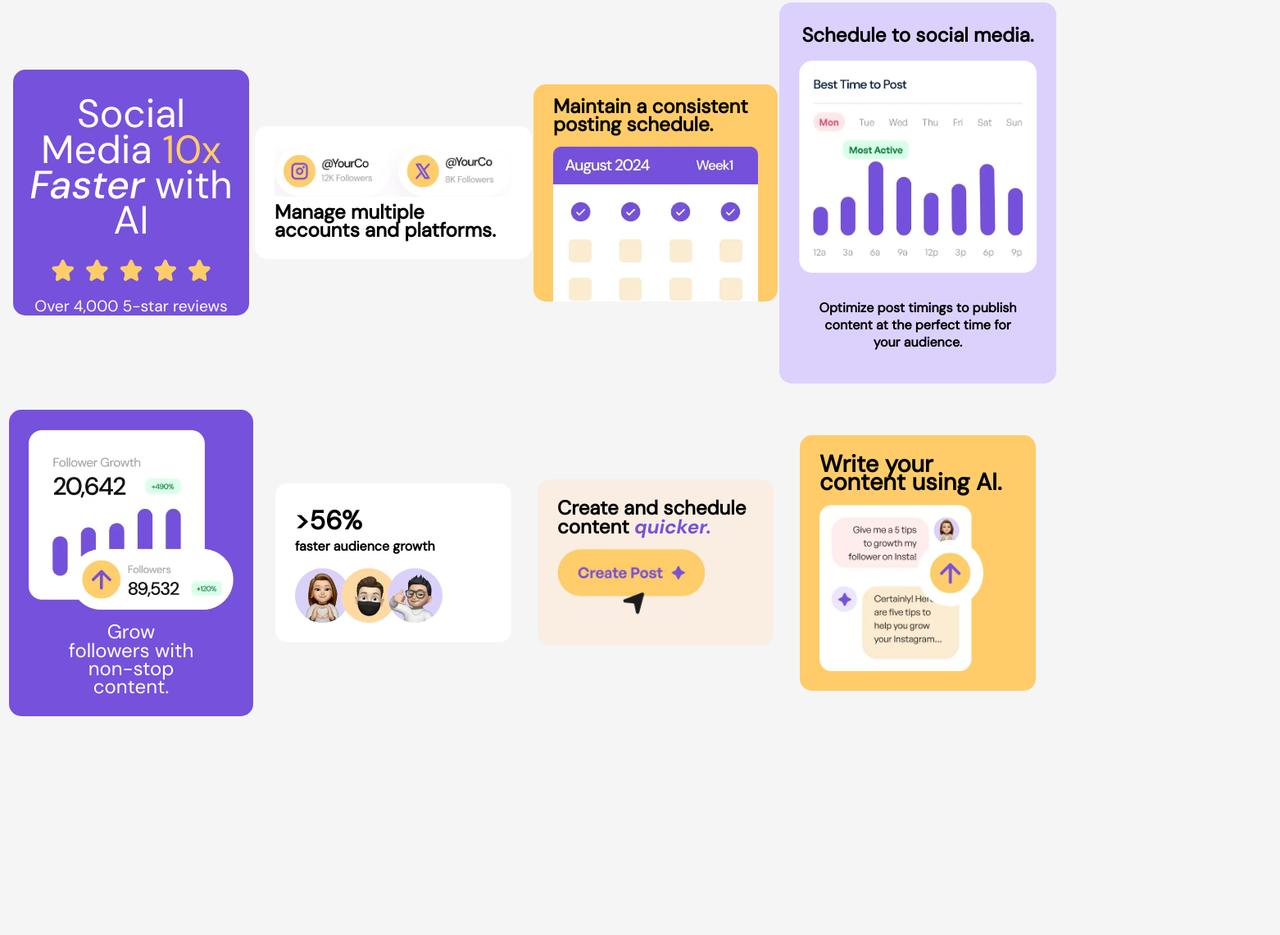
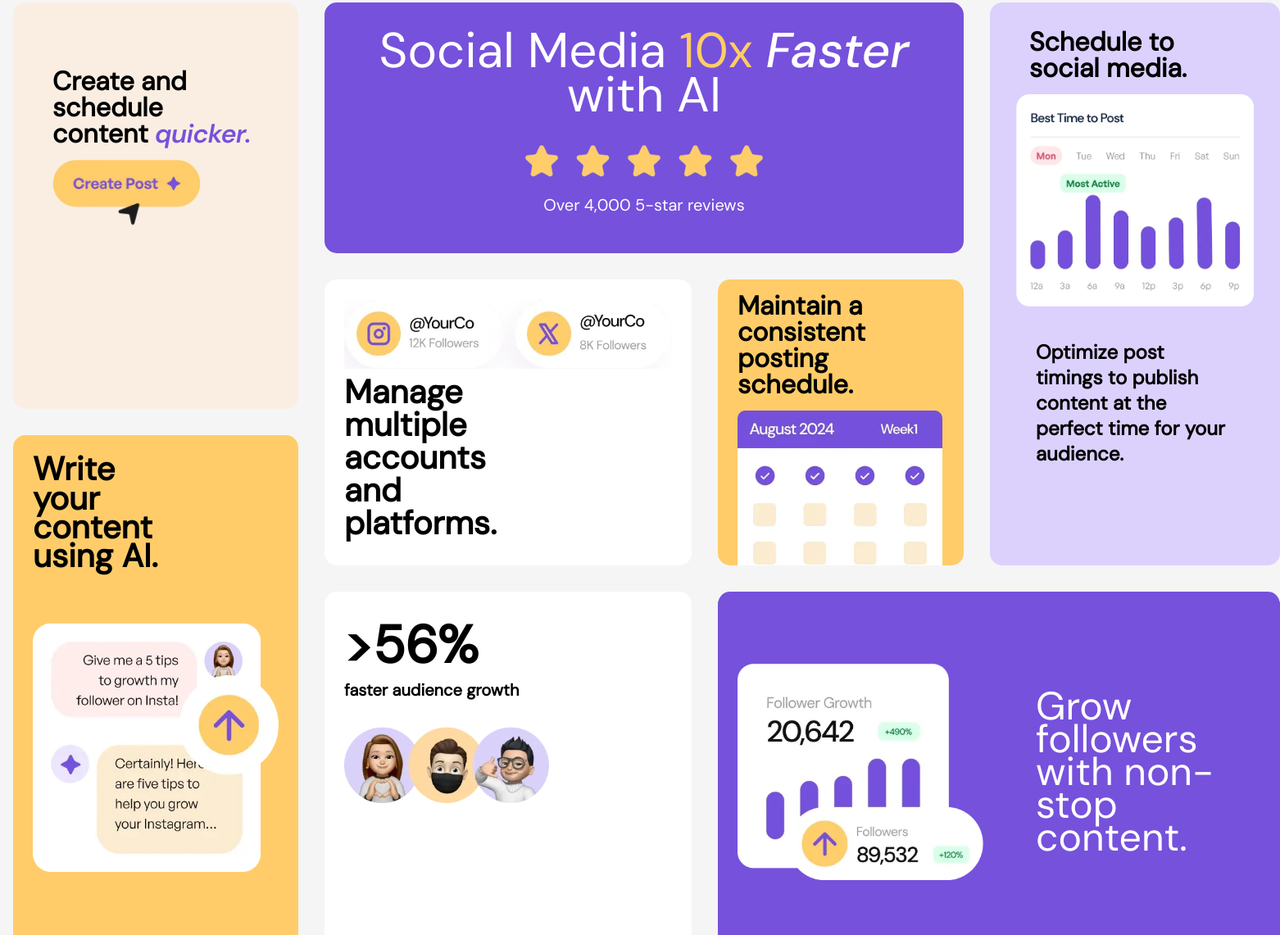
Before and after one commit to Ashwin-S-Nambiar/bento-grid-Frontend-Mentor, a plain HTML site: page index.html in a window 1280 px wide. Shown: the part 29-1170 px from the top of the page at 82% size, 1562 px wide, since content can reach past the window. Before the commit the page ends 935 px from the top, so only its background shows below. Drawn offline with Linux system fonts and the light colour scheme.

Commit message:
completed media queries for larger screens and finished the challenge.

```diff
--- a/index.html
+++ b/index.html
@@ -237,13 +237,179 @@
     /* Media Queries */
 
     /* xs */
-    /* @media (min-width: 475px) {} */
+    @media (min-width: 565px) {
+      .grid2 {
+        margin-left: 2rem;
+      }
+
+      .grid4 {
+        margin-left: 3rem;
+      }
+    }
 
     /* sm */
     /* @media (min-width: 640px) {} */
 
     /* md */
-    /* @media (min-width: 768px) {} */
+    @media (min-width: 768px) {
+
+      .grid1 {
+        grid-area: grid1;
+      }
+      .grid2 {
+        grid-area: grid2;
+      }
+      .grid3 {
+        grid-area: grid3;
+      }
+      .grid4 {
+        grid-area: grid4;
+      }
+      .grid5 {
+        grid-area: grid5;
+      }
+      .grid6 {
+        grid-area: grid6;
+      }
+      .grid7 {
+        grid-area: grid7;
+      }
+      .grid8 {
+        grid-area: grid8;
+      }
+
+      .grid-container {
+        grid-template-columns: none;
+        grid-template-areas:
+          "grid7 grid1 grid1 grid4 "
+          "grid7 grid1 grid1 grid4 "
+          "grid7 grid1 grid1 grid4 "
+          "grid7 grid2 grid3 grid4 "
+          "grid8 grid2 grid3 grid4 "
+          "grid8 grid6 grid5 grid5 "
+          "grid8 grid6 grid5 grid5 "
+          "grid8 grid6 grid5 grid5 "
+          ;
+      }
+
+      .grid {
+        height: 100%;
+        width: 100%;
+      }
+
+      .grid7 {
+        padding: 5em 3em;
+      }
+      .grid7 > h1 {
+        font-size: 2rem;
+        line-height: 2rem;
+        font-weight: 600;
+      }
+
+      .grid1 {
+        padding: 2em 4em;
+      }
+
+      .grid1 > h1 {
+        font-size: 3.75rem;
+      }
+
+      .star-img {
+        width: 300px;
+      }
+
+      .star-para {
+        font-size: 1.25rem;
+      }
+
+      .grid4 {
+        padding: 2em;
+        margin-left: 0;
+      }
+
+      .grid4 > h1 {
+        text-align: left;
+        padding-right: 2em;
+        padding-left: 0.5em;
+        font-size: 2rem;
+        line-height: 2rem;
+      }
+
+      .grid4 > p {
+        font-size: 1.5rem;
+        text-align: left;
+        padding-left: 1em;
+        padding-right: 1em;
+        font-weight: 600;
+      }
+
+      .grid8 {
+        gap: 4rem;
+      }
+
+      .grid8 > h1 {
+        font-size: 2.5rem;
+        line-height: 2.2rem;
+        padding-right: 3em;
+      }
+
+      .grid8-img {
+        width: 300px;
+      }
+
+      .grid2 {
+        margin-left: 0;
+      }
+
+      .grid2-img {
+        width: 400px;
+      }
+
+      .grid2 > h1 {
+        font-size: 2.5rem;
+        line-height: 2.5rem;
+        padding-right: 5em;
+      }
+
+      .grid3 > h1 {
+        padding-right: 3em;
+        font-size: 2rem;
+        line-height: 2rem;
+      }
+
+      .grid6 {
+        gap: 2rem;
+      }
+
+      .grid6 > h1 > span{
+        font-size: 4rem;
+      }
+
+      .grid6 > h1 {
+        font-size: 1.25rem;
+      }
+
+      .grid6-img {
+        width: 250px;
+      }
+
+      .grid5 {
+        flex-direction: row;
+
+      }
+
+      .grid5-img {
+        width: 300px;
+      }
+
+      .grid5 > h1 {
+        text-align: left;
+        font-size: 3rem;
+        line-height: 2.5rem;
+        padding: 2em 1em;
+      }
+
+    }
 
     /* lg */
     /* @media (min-width: 1024px) {} */
@@ -262,7 +428,7 @@
       <div class="grid grid1">
         <h1>Social Media <span class="yellow">10x</span> <span class="italic">Faster</span> with AI</h1>
           <img src="./assets/images/illustration-five-stars.webp" class="star-img" alt="stars"/>
-          <span class="star-para">Over 4,000 5-star reviews</span></p>
+          <span class="star-para">Over 4,000 5-star reviews</span>
       </div>
       <div class="grid grid2">
         <img src="./assets/images/illustration-multiple-platforms.webp" class="grid2-img" alt="Image for grid"/>
```
